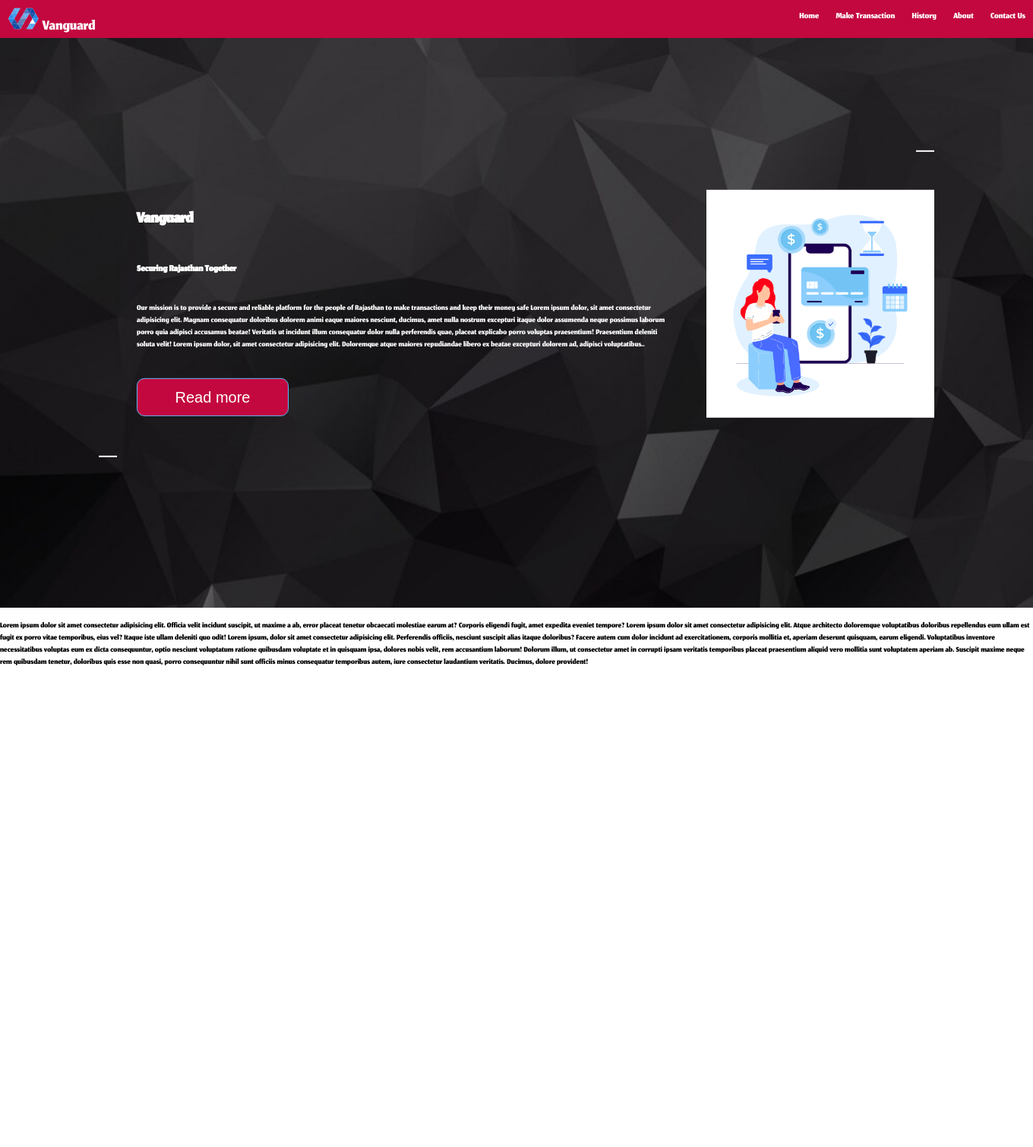
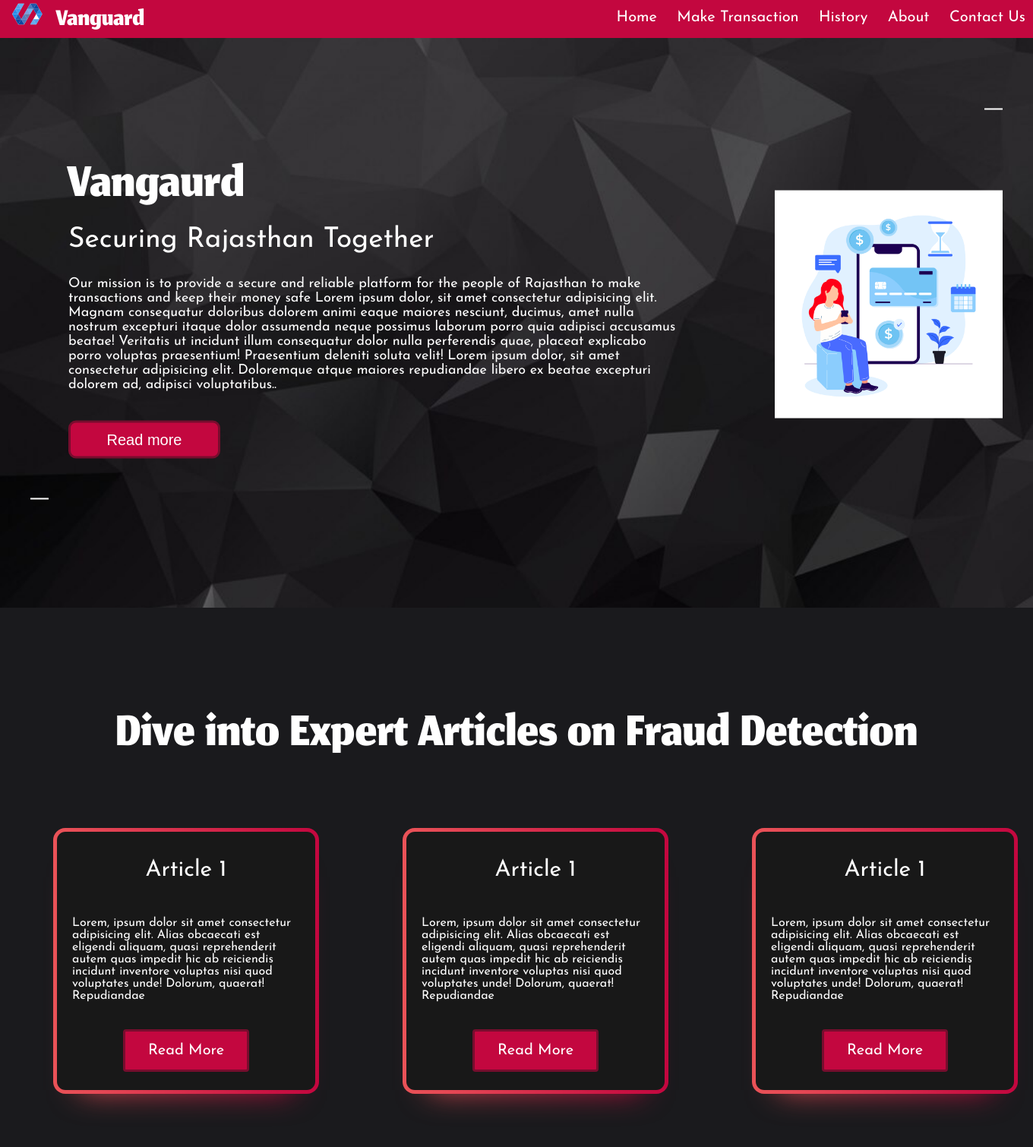
Before and after one commit to asmeet23/Financial-Fraud-Detection, a Flask app: template templates/dashboard.html in a window 1360 px wide. Shown: the whole page at 76% size. Before the commit the page ends 876 px from the top, so only its background shows below. Run offline with Flask 3, Linux system fonts and the light colour scheme; the template is opened without the code that fills it, so the values that code supplies are empty; parts of the project's set-up code (start-up, migrations or seed data) failed here and were passed over.

Commit message:
new file:   JosefinSans-Regular.ttf 	modified:   static/dash.css 	modified:   templates/dashboard.html

```diff
--- a/static/dash.css
+++ b/static/dash.css
@@ -10,6 +10,7 @@
     margin: 0px;
     font-family: 'jomhuria';
     background-size: cover;
+    background-color: #1a1a1d;
   }
 
   .nav {
@@ -22,13 +23,16 @@
 
   .nav > .nav-header {
     display: inline;
+    margin-left: 15px;
   }
 
   .nav > .nav-header > .nav-title {
     display: inline-block;
-    font-size: 30px;
+    font-size: 50px;
     color:white;
-    padding: 10px;
+        /* padding: 5px; */
+        padding-left: 15px;
+        padding-top: 2px;
 
   }
   /* .nav > .nav-header > .nav-title > .logo{
@@ -43,7 +47,8 @@ margin-top: 10px;
   .nav > .nav-links {
     display: inline;
     float: right;
-    font-size: 18px;
+    font-family: jose;
+    font-size: 20px;
     /* height: ; */
   }
 
@@ -72,16 +77,36 @@ margin-top: 10px;
     flex-direction: column;
     justify-content: center;
     /* border: solid white; */
-    width: 800px;
+    width: 980px;
     height: max-content;
     /* margin-left: 200px; */
     padding: 50px;
+  }
+
+  .heroTitle{
+
+      font-family: jomhuria;
+      /* font-weight: 1em; */
+      font-size: 100px;
+
+  }
+  .heroTitle2{
+    font-family: jose;
+    font-size: 37px;
+  }
+
+  .heroPara{
+    font-family: jose;
+    font-size: 18px;
+    margin-top: 30px;
+    padding-right: 75px;
+    margin-bottom: 18px;
   }
   .animated-border-button{
     width: 200px;
     height: 50px;
     background-color: #c3073f;
-    border: 1px solid #65b5f6;
+    border: 3px solid #780d2e;
     color: white;
     font-size: 20px;
     /* font-weight: 700; */
@@ -158,6 +183,11 @@ margin-top: 10px;
     src: url(/Jomhuria-Regular.ttf);
   }
 
+  @font-face {
+    font-family: jose;
+    src: url(/JosefinSans-Regular.ttf);
+  }
+
 
 
 
@@ -209,3 +239,107 @@ margin-top: 10px;
       overflow-y: auto;
     }
   }
+
+  /* cards  */
+  .container-card{
+    display: grid;
+      grid-template-columns: repeat(3, 1fr);
+      gap: 110px;
+      padding: 70px;
+  }
+  .card {
+    --background: linear-gradient(to left, #c3073f 0%, #ea5358 100%);
+    width: 350px;
+    height: 350px;
+    padding: 5px;
+    border-radius: 1rem;
+    overflow: visible;
+    background: #c3073f;
+    background: var(--background);
+    position: relative;
+    z-index: 1;
+   }
+
+   .card::after {
+    position: absolute;
+    content: "";
+    top: 30px;
+    left: 0;
+    right: 0;
+    z-index: -1;
+    height: 100%;
+    width: 100%;
+    transform: scale(0.8);
+    filter: blur(25px);
+    background: #c3073f;
+    background: var(--background);
+    transition: opacity .5s;
+   }
+
+   .card-info {
+    --color: #181818;
+    background: var(--color);
+    color: white;
+    display: flex;
+    justify-content: center;
+    align-items: center;
+    width: 100%;
+    height: 100%;
+    overflow: visible;
+    border-radius: 0.7rem;
+    flex-direction: column;
+}
+
+
+   .card .title {
+    font-family: jose;
+    /* letter-spacing: .1em; */
+    font-size: 30px;
+   }
+
+   .card .para-card{
+    font-family: jose;
+    /* letter-spacing: .1em; */
+    font-size: 16px;
+    padding-left: 20px;
+    padding-right: 20px;
+   }
+
+   /*Hover*/
+   .card:hover::after {
+    opacity: 0;
+   }
+
+   .card:hover .card-info {
+    color: #7a7a7d;
+    transition: color 1s;
+   }
+   .read-more-button {
+    background-color: #c3073f;
+    border: 3px solid #780d2e;
+    color: white;
+    font-family: jose;
+    font-size: 20px;
+    /* font-weight: 700; */
+    border-radius: 10px;
+    margin-top: 20px;
+    margin-bottom: 20px;
+    display: inline-block;
+    padding: 15px 30px;
+    text-decoration: none;
+    border-radius: 4px;
+    transition: background-color 0.3s ease;
+  }
+
+  .read-more-button:hover {
+    background-color: #760b2b;
+  }
+
+  .cardSection{
+    text-align: center;
+    font-family: jomhuria;
+      /* font-weight: 1em; */
+      font-size: 100px;
+      color: #ffffff;
+      margin-top: 120px;
+  }
--- a/templates/dashboard.html
+++ b/templates/dashboard.html
@@ -1,5 +1,6 @@
 <!DOCTYPE html>
 <html lang="en">
+
 <head>
   <meta charset="UTF-8">
 
@@ -8,14 +9,15 @@
   <title>Welcome to Vanguard!</title>
 
 </head>
+
 <body>
   <div class="cont1">
     <!-- nabar -->
     <div class="nav">
       <input type="checkbox" id="nav-check">
       <div class="nav-header">
+        <img src="/logo.svg" alt="">
         <div class="nav-title">
-            <img src="/logo.svg" class="logo" alt="">
           Vanguard
         </div>
       </div>
@@ -38,11 +40,18 @@
     <!-- hero-section  -->
     <div class="centre-items">
       <div class="info">
-        <h1>Vanguard</h1>
-        <h3>Securing Rajasthan Together</h3>
-        <p>Our mission is to provide a secure and reliable platform for the people of Rajasthan to make transactions and keep their money safe
-          Lorem ipsum dolor, sit amet consectetur adipisicing elit. Magnam consequatur doloribus dolorem animi eaque maiores nesciunt, ducimus, amet nulla nostrum excepturi itaque dolor assumenda neque possimus laborum porro quia adipisci accusamus beatae! Veritatis ut incidunt illum consequatur dolor nulla perferendis quae, placeat explicabo porro voluptas praesentium! Praesentium deleniti soluta velit!
-          Lorem ipsum dolor, sit amet consectetur adipisicing elit. Doloremque atque maiores repudiandae libero ex beatae excepturi dolorem ad, adipisci voluptatibus..</p>
+        <div class="heroTitle">Vangaurd</div>
+
+        <div class="heroTitle2">Securing Rajasthan Together</div>
+
+        <div class="heroPara">Our mission is to provide a secure and reliable platform for the people of Rajasthan to
+          make transactions and keep their money safe
+          Lorem ipsum dolor, sit amet consectetur adipisicing elit. Magnam consequatur doloribus dolorem animi eaque
+          maiores nesciunt, ducimus, amet nulla nostrum excepturi itaque dolor assumenda neque possimus laborum porro
+          quia adipisci accusamus beatae! Veritatis ut incidunt illum consequatur dolor nulla perferendis quae, placeat
+          explicabo porro voluptas praesentium! Praesentium deleniti soluta velit!
+          Lorem ipsum dolor, sit amet consectetur adipisicing elit. Doloremque atque maiores repudiandae libero ex
+          beatae excepturi dolorem ad, adipisci voluptatibus..</div>
         <button class="animated-border-button">Read more</button>
       </div>
       <div class="picture">
@@ -51,10 +60,38 @@
 
     </div>
   </div>
+  <!-- card section  -->
+  <div class="cardSection"> Dive into Expert Articles on Fraud Detection</div>
 
-    <p>Lorem ipsum dolor sit amet consectetur adipisicing elit. Officia velit incidunt suscipit, ut maxime a ab, error placeat tenetur obcaecati molestiae earum at? Corporis eligendi fugit, amet expedita eveniet tempore?
-      Lorem ipsum dolor sit amet consectetur adipisicing elit. Atque architecto doloremque voluptatibus doloribus repellendus eum ullam est fugit ex porro vitae temporibus, eius vel? Itaque iste ullam deleniti quo odit!
-      Lorem ipsum, dolor sit amet consectetur adipisicing elit. Perferendis officiis, nesciunt suscipit alias itaque doloribus? Facere autem cum dolor incidunt ad exercitationem, corporis mollitia et, aperiam deserunt quisquam, earum eligendi. Voluptatibus inventore necessitatibus voluptas eum ex dicta consequuntur, optio nesciunt voluptatum ratione quibusdam voluptate et in quisquam ipsa, dolores nobis velit, rem accusantium laborum! Dolorum illum, ut consectetur amet in corrupti ipsam veritatis temporibus placeat praesentium aliquid vero mollitia sunt voluptatem aperiam ab. Suscipit maxime neque rem quibusdam tenetur, doloribus quis esse non quasi, porro consequuntur nihil sunt officiis minus consequatur temporibus autem, iure consectetur laudantium veritatis. Ducimus, dolore provident!
-    </p>
+
+  <div class="container-card">
+    <div class="card">
+      <div class="card-info">
+        <p class="title">Article 1</p>
+        <p class="para-card">Lorem, ipsum dolor sit amet consectetur adipisicing elit. Alias obcaecati est eligendi aliquam, quasi reprehenderit autem quas impedit hic ab reiciendis incidunt inventore voluptas nisi quod voluptates unde! Dolorum, quaerat!
+        Repudiandae </p>
+        <a href="#" class="read-more-button">Read More</a>
+      </div>
+    </div>
+    <div class="card">
+      <div class="card-info">
+        <p class="title">Article 1</p>
+        <p class="para-card">Lorem, ipsum dolor sit amet consectetur adipisicing elit. Alias obcaecati est eligendi aliquam, quasi reprehenderit autem quas impedit hic ab reiciendis incidunt inventore voluptas nisi quod voluptates unde! Dolorum, quaerat!
+        Repudiandae </p>
+        <a href="#" class="read-more-button">Read More</a>
+      </div>
+    </div>
+    <div class="card">
+      <div class="card-info">
+        <p class="title">Article 1</p>
+        <p class="para-card">Lorem, ipsum dolor sit amet consectetur adipisicing elit. Alias obcaecati est eligendi aliquam, quasi reprehenderit autem quas impedit hic ab reiciendis incidunt inventore voluptas nisi quod voluptates unde! Dolorum, quaerat!
+        Repudiandae </p>
+        <a href="#" class="read-more-button">Read More</a>
+      </div>
+    </div>
+
+  </div>
+
 </body>
+
 </html>
```
Also changed, not shown: JosefinSans-Regular.ttf (added). Lines whose indentation alone changed are shown as unchanged.
